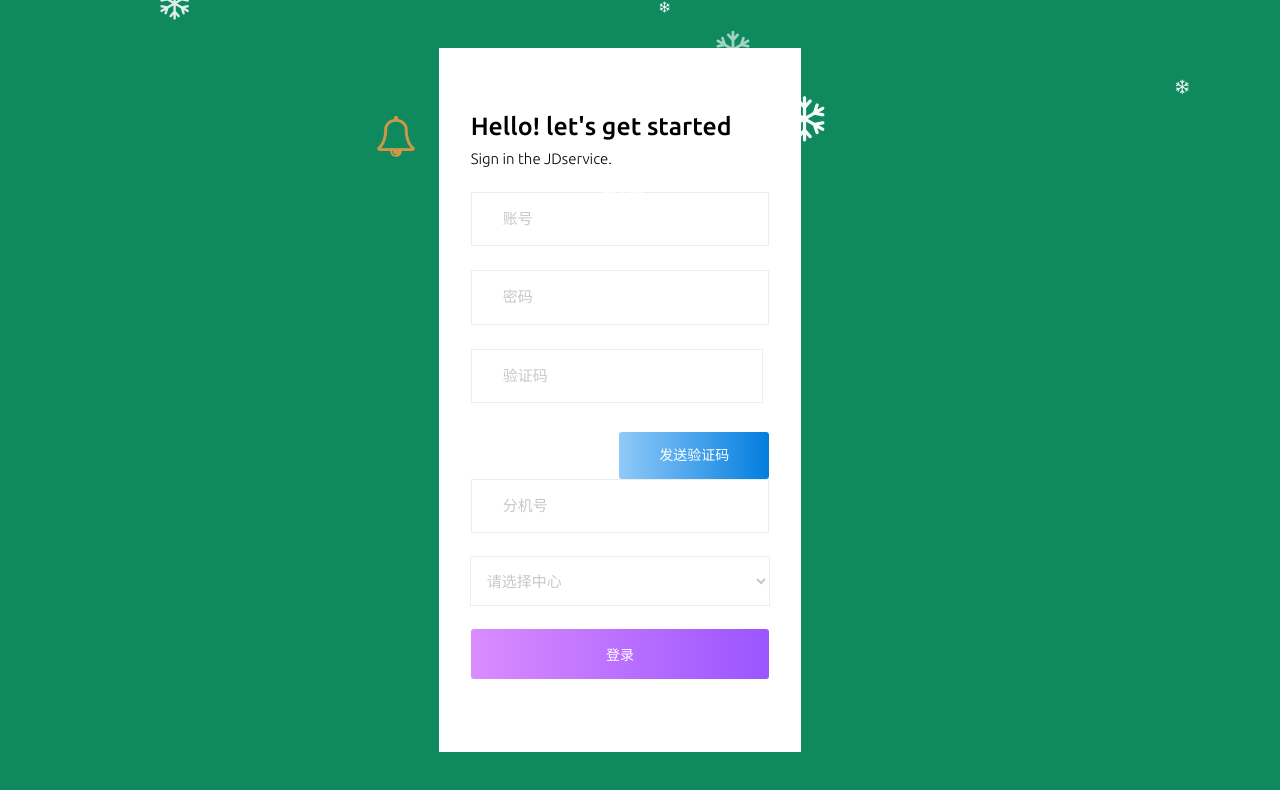
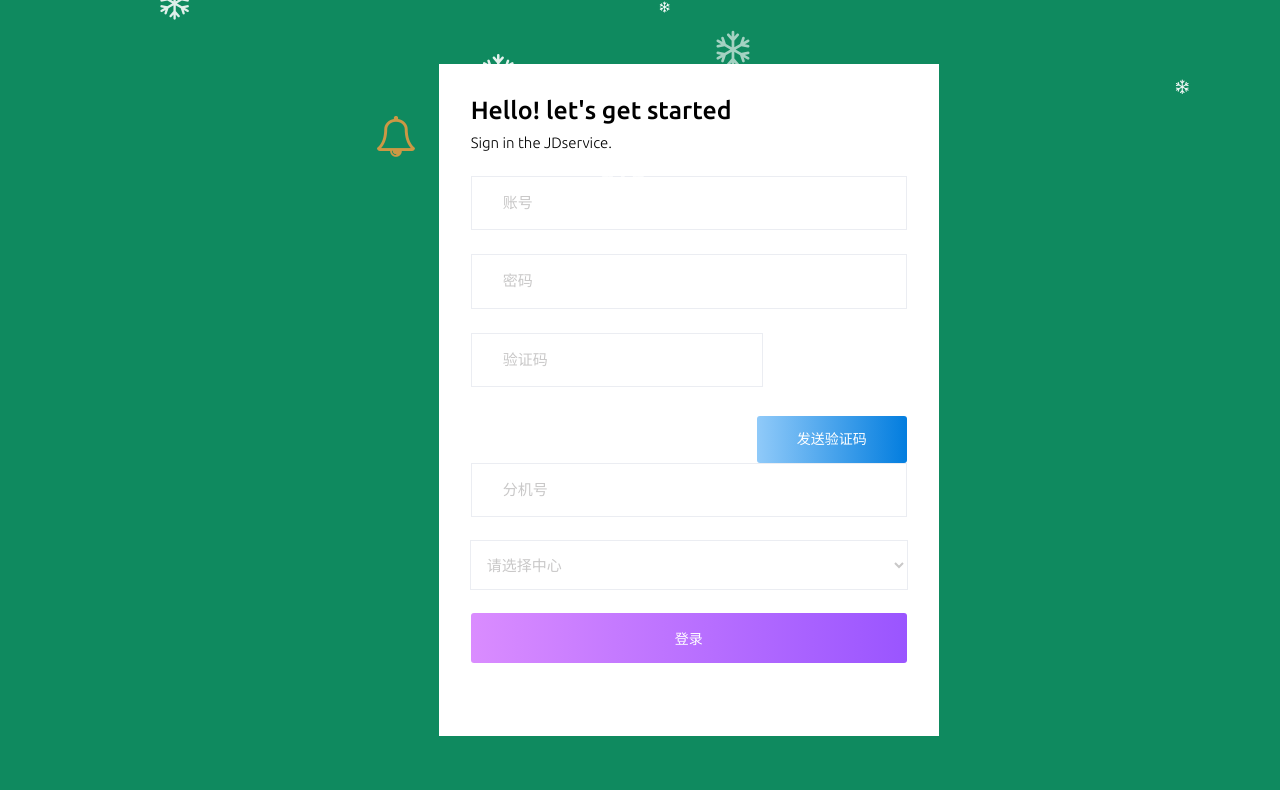
Before and after one commit to heiheiheibot/jdservice-ui, a plain HTML site: page Xmas login/index.html in a window 1280 px wide. Drawn offline with Linux system fonts and the light colour scheme; files whose address does not match are found by name.

Commit message:
Add files via upload

```diff
--- a/Xmas login/index.html
+++ b/Xmas login/index.html
@@ -26,9 +26,8 @@
     <div class="container-fluid page-body-wrapper full-page-wrapper">
       <div class="content-wrapper d-flex align-items-center auth">
         <div class="row w-100">
-          <div class="col-lg-4 mx-auto">
-            <div class="auth-form-light text-left p-5">
-              <div class="brand-logo"> </div>
+          <div class="col-lg-4 mx-auto" >
+            <div class="auth-form-light text-left p-5" style="width: 500px; bottom:100px;">
               <h3>Hello! let's get started</h3>
               <h6 class="font-weight-light">Sign in the JDservice.</h6>
               <form class="pt-3">
@@ -55,7 +54,7 @@
                     </select>
                 </div>
                 <div class="mt-3">
-                  <a class="btn btn-block btn-gradient-primary btn-lg font-weight-medium auth-form-btn" href="../../index.html">登录</a>
+                  <a class="btn btn-block btn-gradient-primary btn-lg font-weight-medium auth-form-btn" href="">登录</a>
                 </div>
                 <div class="my-2 d-flex justify-content-between align-items-center">
                   <div class="form-check"> </div>
```
